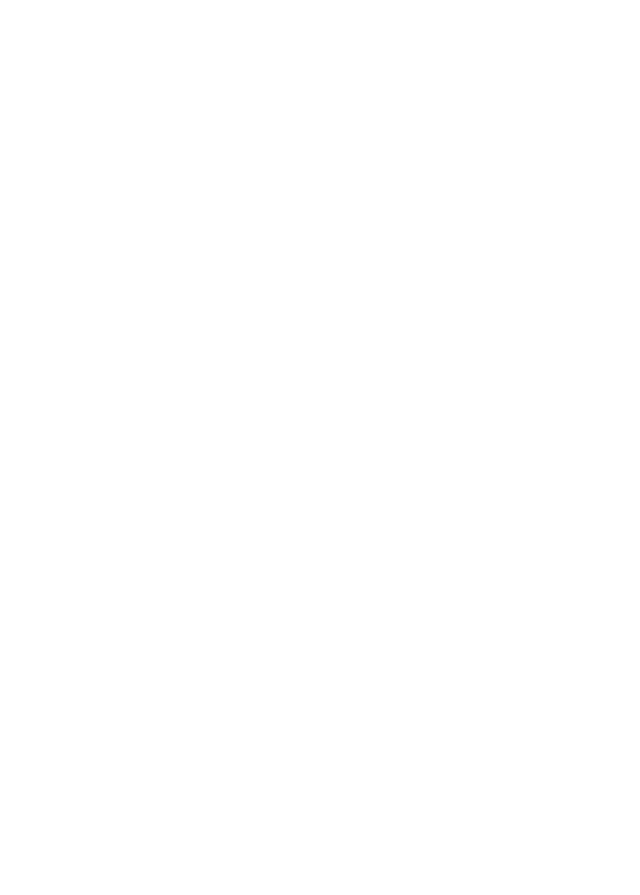
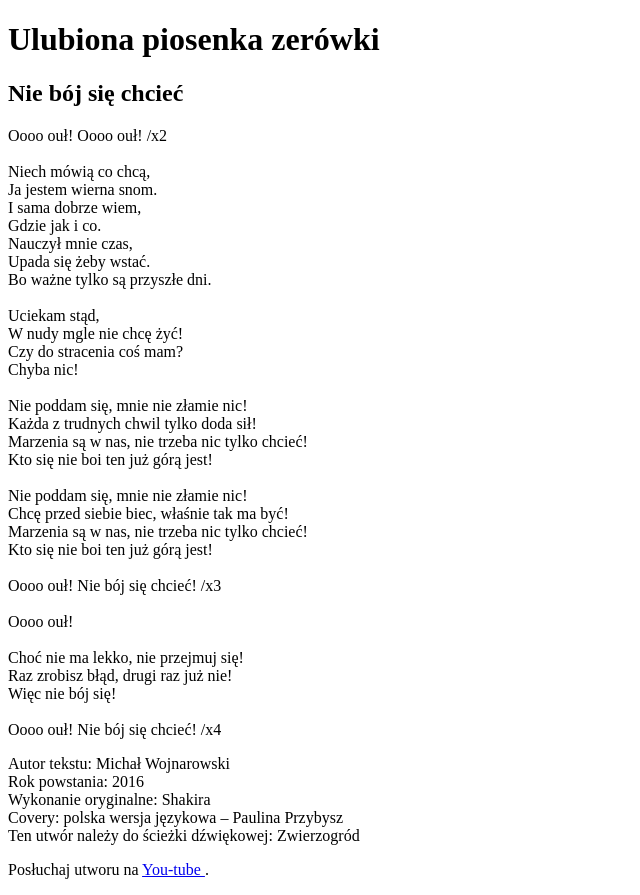
Before and after one commit to JoannaBiedron/learning-git-2, a plain HTML site: page index.html in a window 1280 px wide. Shown: the whole page, without its empty margins (0-640 px from the left). Before the commit the page ends 800 px from the top, so only its background shows below. Drawn offline with Linux system fonts and the light colour scheme.

Commit message:
Add html for page body

```diff
--- a/index.html
+++ b/index.html
@@ -7,10 +7,65 @@
   </head>
   <body>
     <header>
+      <h1> Ulubiona piosenka zerówki</h1>
     </header>
     <article>
+      <h1 class="title">
+        Nie bój się chcieć
+      </h1>
+      <p class="text">
+        Oooo ouł! Oooo ouł! /x2<br><br>
+
+        Niech mówią co chcą,<br>
+        Ja jestem wierna snom.<br>
+        I sama dobrze wiem,<br>
+        Gdzie jak i co.<br>
+        Nauczył mnie czas,<br>
+        Upada się żeby wstać.<br>
+        Bo ważne tylko są przyszłe dni.<br><br>
+
+        Uciekam stąd,<br>
+        W nudy mgle nie chcę żyć!<br>
+        Czy do stracenia coś mam?<br>
+        Chyba nic!<br><br>
+
+        Nie poddam się, mnie nie złamie nic!<br>
+        Każda z trudnych chwil tylko doda sił!<br>
+        Marzenia są w nas, nie trzeba nic tylko chcieć!<br>
+        Kto się nie boi ten już górą jest!<br><br>
+
+        Nie poddam się, mnie nie złamie nic!<br>
+        Chcę przed siebie biec, właśnie tak ma być!<br>
+        Marzenia są w nas, nie trzeba nic tylko chcieć!<br>
+        Kto się nie boi ten już górą jest!<br><br>
+
+        Oooo ouł! Nie bój się chcieć! /x3<br><br>
+
+        Oooo ouł!<br><br>
+
+        Choć nie ma lekko, nie przejmuj się!<br>
+        Raz zrobisz błąd, drugi raz już nie!<br>
+        Więc nie bój się!<br><br>
+
+        Oooo ouł! Nie bój się chcieć! /x4
+      </p>
+      <p class="information">
+        Autor tekstu:	Michał Wojnarowski<br>
+        Rok powstania:	2016<br>
+        Wykonanie oryginalne:	Shakira<br>
+        Covery:	polska wersja językowa – Paulina Przybysz<br>
+        Ten utwór należy do ścieżki dźwiękowej:	Zwierzogród
+      </p>
+      <p class="link">
+        Posłuchaj utworu na
+        <a href="https://www.youtube.com/watch?v=QOSoCmcR0Ms">
+        You-tube
+        </a>
+        .
+      </p>
     </article>
     <footer>
+      <p>
     </footer>
   </body>
 </html>
```
